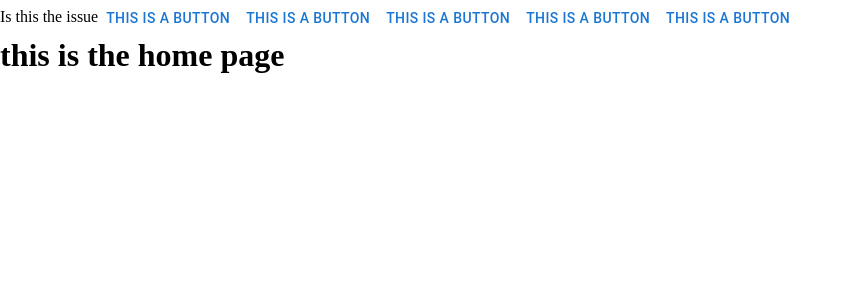
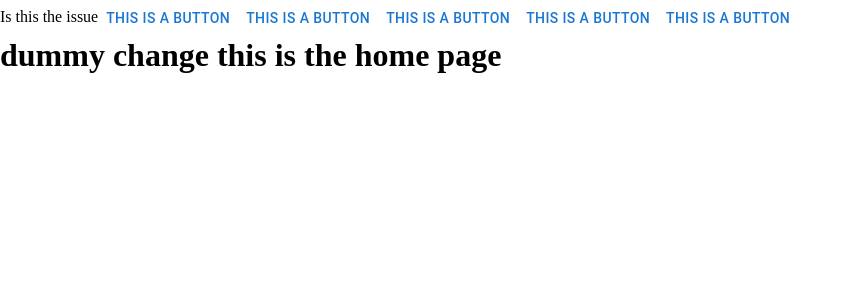
Before and after one commit to LeeReyesCS/neighborhood-hack-frontend, a React (Create React App) app in the folder neighborhood-hack-frontend/: page /homepage in a window 1280 px wide. Shown: the top 300 px of the page, without its empty margins (0-852 px from the left). Built offline with nearby package versions, Linux system fonts and the light colour scheme.

Commit message:
dummy change

```diff
--- a/neighborhood-hack-frontend/src/pages/homepage/HomePage.js
+++ b/neighborhood-hack-frontend/src/pages/homepage/HomePage.js
@@ -6,7 +6,7 @@ const HomePage = () => {
     <div>
     <Navigation/>
     <h1>
-    this is the home page
+   dummy change this is the home page
 
    </h1>
    </div>
```
